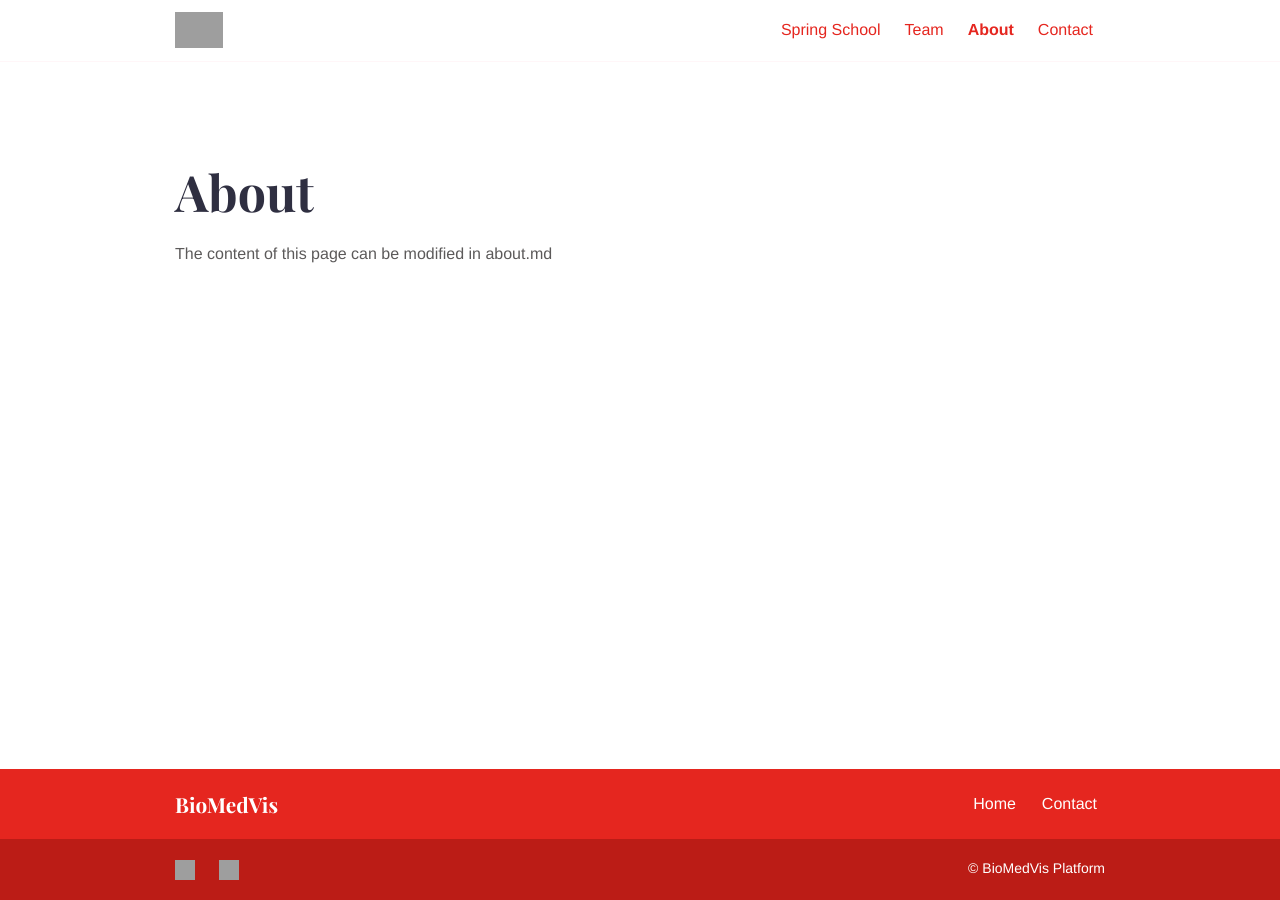
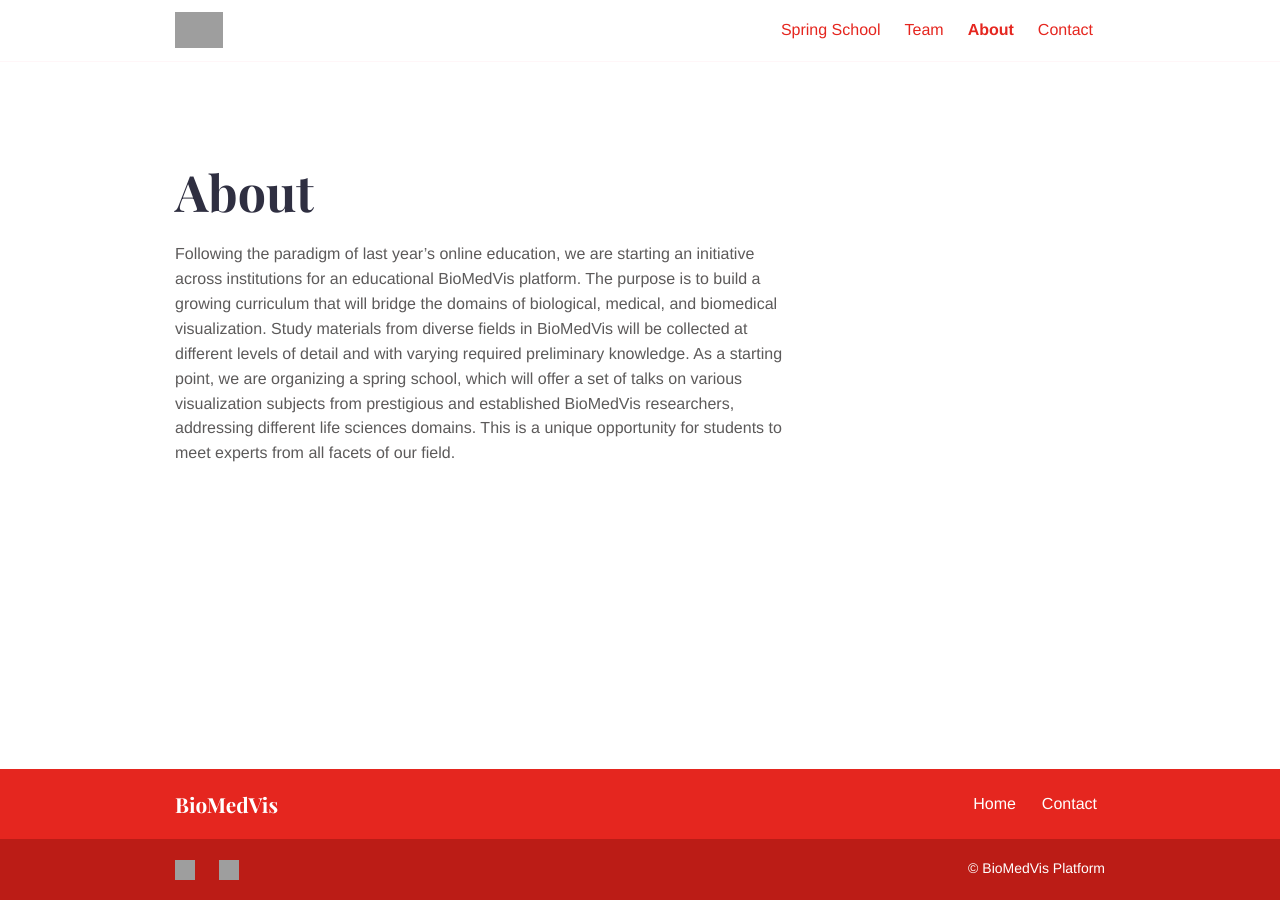
Before and after one commit to biomedvis/biomedvis.github.io, a Jekyll site: the page built from about.md, in a window 1280 px wide. Built offline with Jekyll 4.4.1, drawn with Linux system fonts in a browser that asks for light colours; grey boxes are pictures that could not be loaded.

Commit message:
added the about

```diff
--- a/about.md
+++ b/about.md
@@ -5,4 +5,5 @@ layout: page
 bodyClass: page-about
 ---
 
-The content of this page can be modified in about.md
+
+Following the paradigm of last year’s online education, we are starting an initiative across institutions for an educational BioMedVis platform. The purpose is to build a growing curriculum that will bridge the domains of biological, medical, and biomedical visualization. Study materials from diverse fields in BioMedVis will be collected at different levels of detail and with varying required preliminary knowledge. As a starting point, we are organizing a spring school, which will offer a set of talks on various visualization subjects from prestigious and established BioMedVis researchers, addressing different life sciences domains. This is a unique opportunity for students to meet experts from all facets of our field.
```
